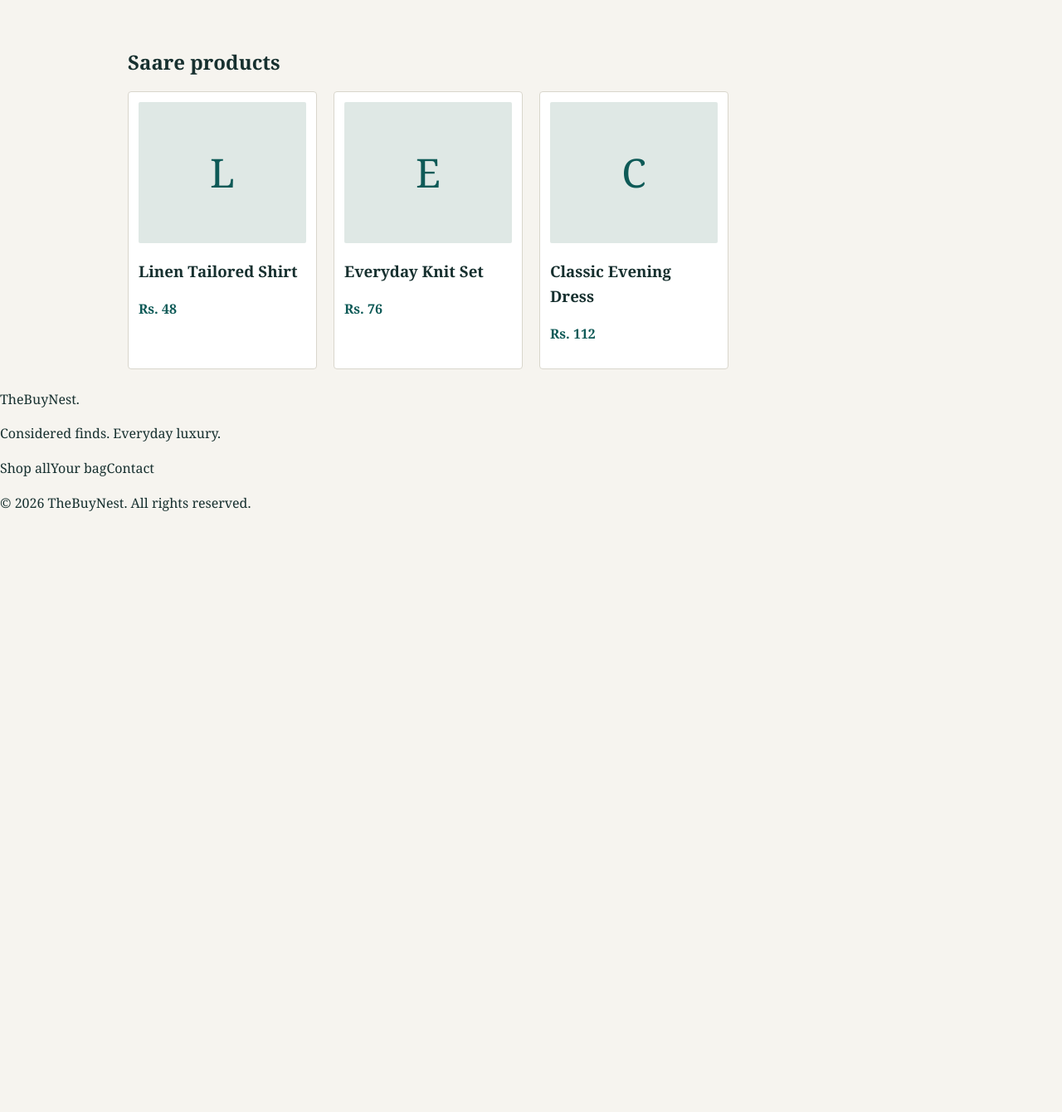
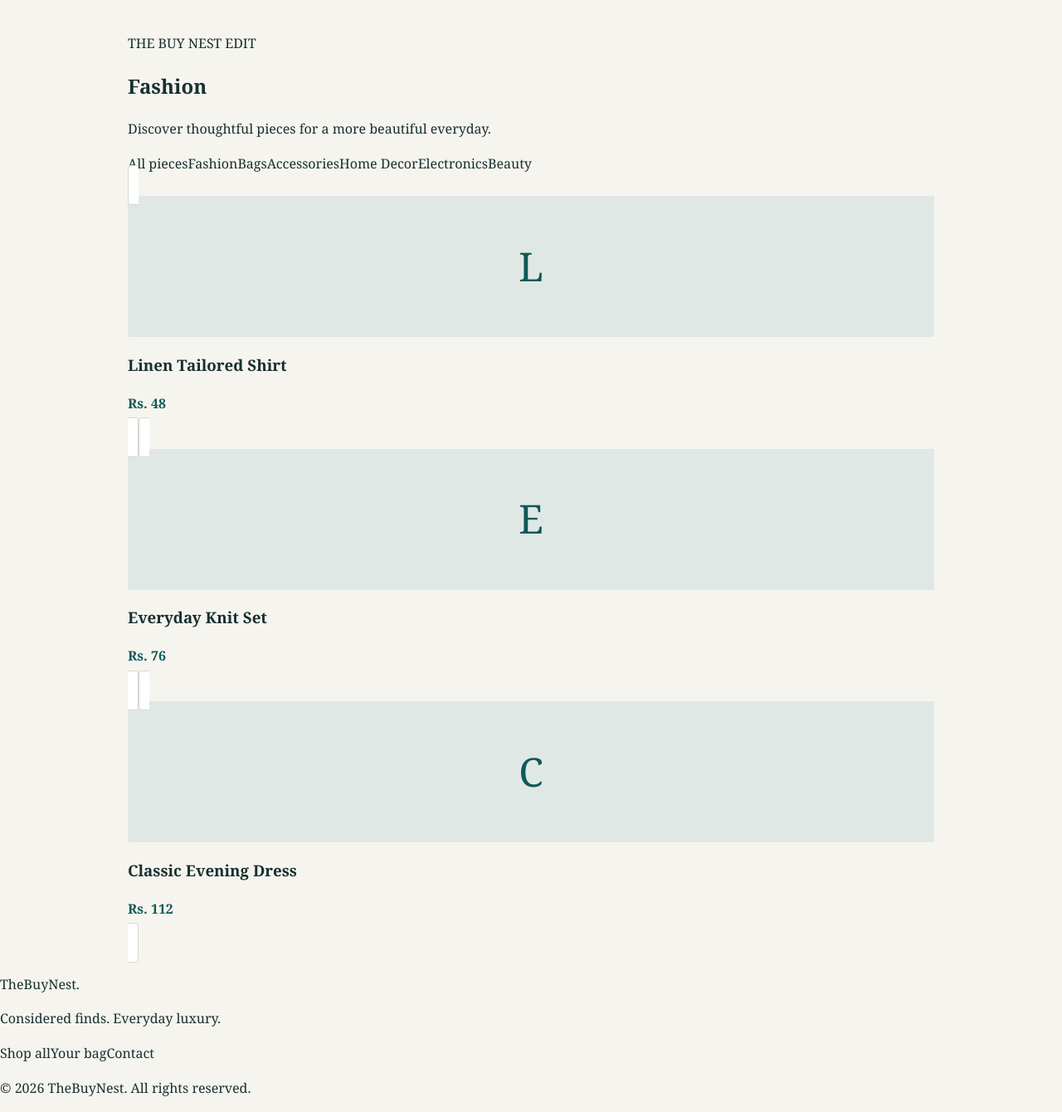
Before and after one commit to code-by-nisa/ecommerce-store-flask, a Flask app: page /shop?category=Fashion in a window 1280 px wide. Shown: the part 154-1494 px from the top of the page at 83% size. Before the commit the page ends 770 px from the top, so only its background shows below. Run offline with Flask 3, Linux system fonts and the light colour scheme.

Commit message:
Add luxury category browsing and USD catalog

```diff
--- a/templates/shop.html
+++ b/templates/shop.html
@@ -1,8 +1,11 @@
 {% extends "base.html" %}
-{% block title %}Shop{% endblock %}
+{% block title %}Shop the Collection | TheBuyNest{% endblock %}
 {% block content %}
-<h2 class="section-title">Saare products</h2>
-<div class="grid">
-  {% for p in products %}{% include "_card.html" %}{% endfor %}
-</div>
+<section class="page-intro"><p class="eyebrow">THE BUY NEST EDIT</p><h1>{% if selected_category %}{{ selected_category }}{% else %}The collection{% endif %}</h1><p>Discover thoughtful pieces for a more beautiful everyday.</p></section>
+<div class="filter-row"><a class="filter-chip {% if not selected_category %}active{% endif %}" href="{{ url_for('shop') }}">All pieces</a>{% for category in categories %}<a class="filter-chip {% if selected_category == category %}active{% endif %}" href="{{ url_for('shop', category=category) }}">{{ category }}</a>{% endfor %}</div>
+{% if products %}
+<div class="product-grid">{% for p in products %}{% include "_card.html" %}{% endfor %}</div>
+{% else %}
+<p class="empty-state">No products in this collection yet. Please explore all pieces.</p>
+{% endif %}
 {% endblock %}
```
